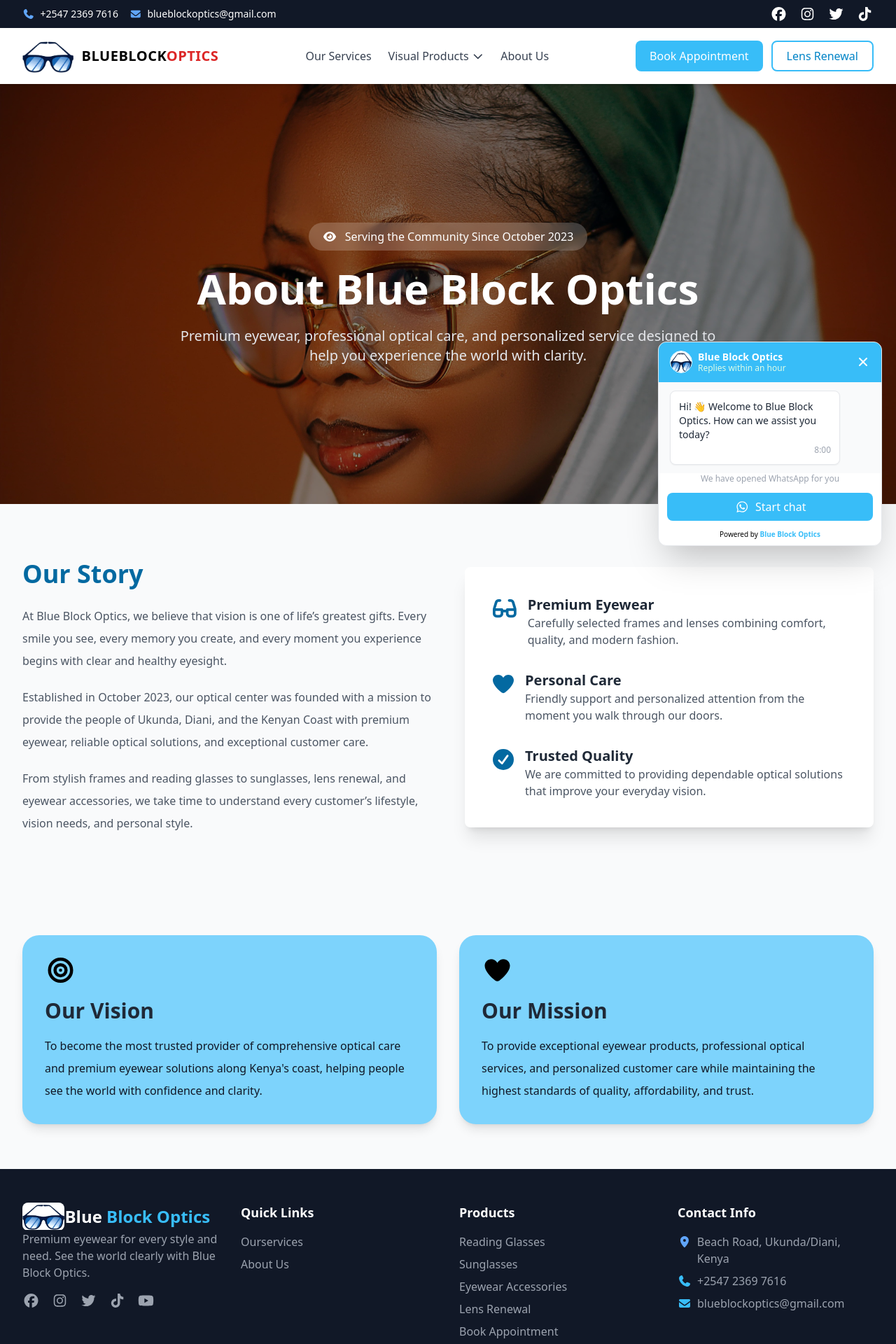
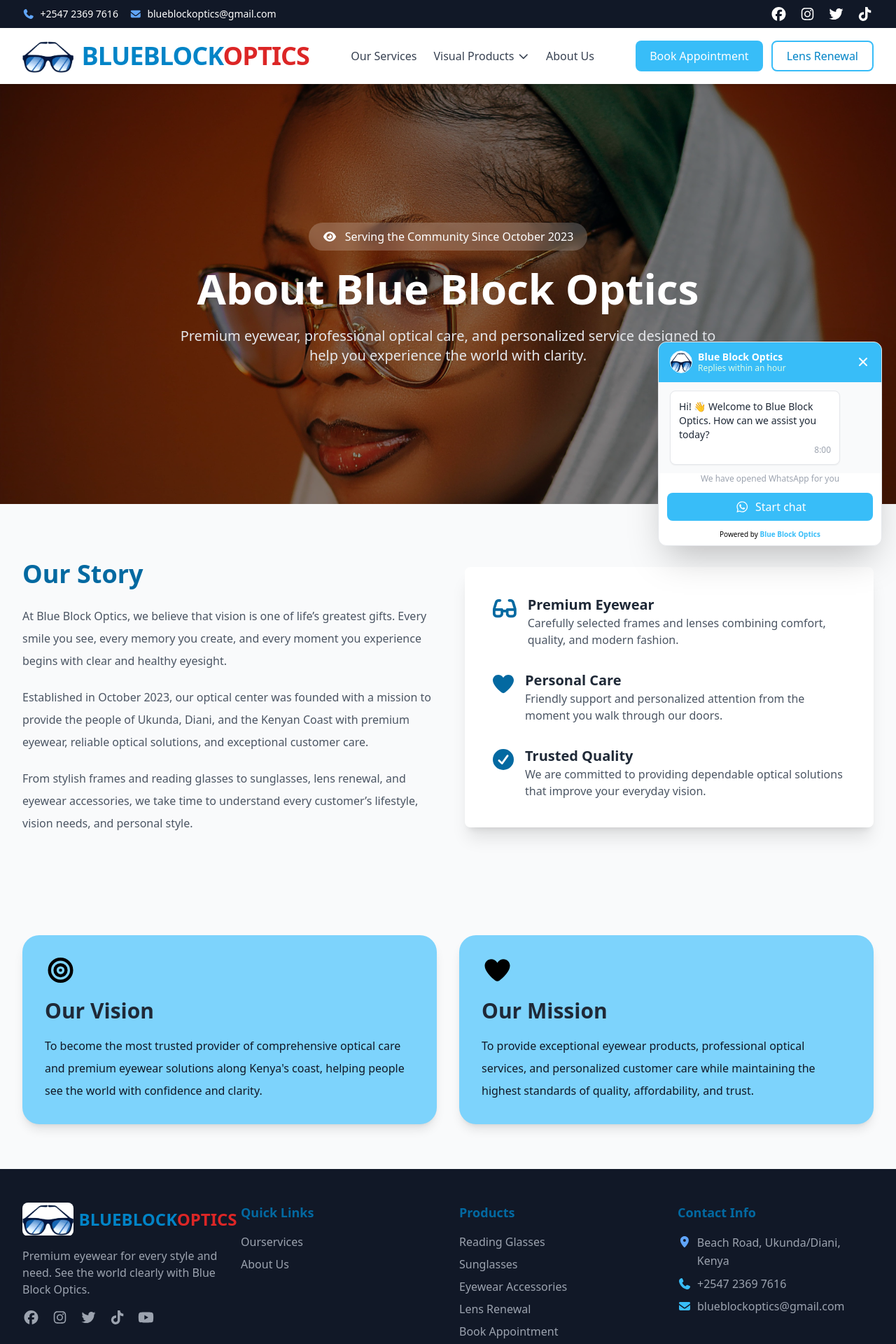
Before and after one commit to Realmunene/ltdoptics, a React (Create React App) app: page /about in a window 1280 px wide. Shown: the top 1920 px of the page at 70% size. Built offline with nearby package versions, Linux system fonts and the light colour scheme.

Commit message:
made client changes

```diff
--- a/src/Components/Footer.js
+++ b/src/Components/Footer.js
@@ -10,20 +10,22 @@
 
 const Footer = () => {
   return (
-    <footer className="bg-gray-900 text-white pt-12 pb-6">
+    <footer className="bg-gray-900 text-sky-700 pt-12 pb-6">
       <div className="container mx-auto px-4 md:px-8">
-        <div className="grid md:grid-cols-4 gap-8 mb-8">
+        <div className="grid grid-cols-1 sm:grid-cols-2 xl:grid-cols-4 gap-8 mb-8">
           {/* Company Info */}
           <div>
             {/* Logo */}
-          <Link to="/ltdoptics" className="flex items-center">
+          <Link to="/ltdoptics" className="flex items-center gap-2 mb-4">
   <img
     src={logo}
     alt="Blue Block Logo"
-              className="h-10 w-auto object-contain rounded-lg"
+    className="h-8 sm:h-10 lg:h-12 w-auto object-contain rounded-lg flex-shrink-0"
   />
-            <h3 className=" text-2xl font-bold ">
-              Blue<span className="text-sky-400"> Block Optics</span>
+
+  <h3 className="font-black uppercase leading-none whitespace-nowrap text-lg sm:text-xl lg:text-2xl">
+    <span className="text-sky-600">BlueBlock</span>
+    <span className="text-red-600">Optics</span>
   </h3>
 </Link>
             <p className="text-gray-400 mb-4">
@@ -76,7 +78,7 @@
             <ul className="space-y-2">
               <li className="flex items-start space-x-2">
                 <FontAwesomeIcon icon={faLocationDot} className="text-blue-400 mt-1" />
-                <span className="text-gray-400">Beach Road, Ukunda/Diani, Kenya</span>
+                <span className="text-gray-400 leading-relaxed">Beach Road, Ukunda/Diani, Kenya</span>
               </li>
               <li className="flex items-center space-x-2">
                 <FontAwesomeIcon icon={faPhone} className="text-sky-400" />
@@ -84,7 +86,7 @@
               </li>
               <li className="flex items-center space-x-2">
                 <FontAwesomeIcon icon={faEnvelope} className="text-sky-400" />
-                <span className="text-gray-400">blueblockoptics@gmail.com</span>
+                <span className="text-gray-400 break-all">blueblockoptics@gmail.com</span>
               </li>
             </ul>
           </div>
--- a/src/Components/NavigationBar.js
+++ b/src/Components/NavigationBar.js
@@ -78,21 +78,39 @@
         <div className="flex justify-between items-center py-4">
 
           {/* Logo */}
-          <Link to="/ltdoptics" className="flex items-center gap-2 sm:gap-3">
+          <Link to="/ltdoptics" className="flex items-center gap-1 sm:gap-2 lg:gap-3">
   <img
     src={logo}
     alt="Blue Block Logo"
-    className="h-8 sm:h-10 md:h-12 w-auto object-contain flex-shrink-0"
+    className="
+      h-8
+      sm:h-10
+      lg:h-12
+      w-auto
+      object-contain
+      flex-shrink-0
+    "
   />
 
-  <span className="font-black uppercase tracking-wide leading-none text-sm sm:text-lg md:text-xl whitespace-nowrap">
-    BLUEBLOCK<span className="text-red-600">OPTICS</span>
+  <span
+    className="
+      font-black
+      uppercase
+      tracking-tight
+      leading-none
+      whitespace-nowrap
+      animate-wave
+      text-lg
+      sm:text-2xl
+      lg:text-4xl
+    "
+  >
+    <span className="text-sky-600">BLUEBLOCK</span>
+    <span className="text-red-600">OPTICS</span>
   </span>
 </Link>
-
-
           {/* Desktop Navigation */}
-          <div className="hidden md:flex items-center space-x-6">
+          <div className="hidden xl:flex items-center space-x-6">
 
             <Link
               to="/services"
@@ -164,7 +182,7 @@
 
 
           {/* Desktop Buttons */}
-          <div className="hidden md:flex gap-3">
+          <div className="hidden xl:flex gap-3">
 
             <button
             onClick={() => openPopup("Eye Checkup Appointment")}
@@ -184,7 +202,7 @@
 
           {/* Mobile Hamburger / Close Button */}
           <button
-            className="md:hidden text-2xl text-gray-700"
+            className="xl:hidden text-2xl text-sky-700"
             onClick={() => setIsMobileMenuOpen(!isMobileMenuOpen)}
           >
             <FontAwesomeIcon
--- a/tailwind.config.js
+++ b/tailwind.config.js
@@ -13,6 +13,7 @@
 
       animation: {
         zoom: "zoom 20s ease-in-out infinite alternate",
+        wave: "wave 2s ease-in-out infinite",
       },
 
       keyframes: {
@@ -24,6 +25,15 @@
             transform: "scale(1.2)",
           },
         },
+
+        wave: {
+          "0%, 100%": {
+            transform: "translateY(0px)",
+          },
+          "50%": {
+            transform: "translateY(-4px)",
+          },
+        },
       },
     },
   },
```
Lines whose indentation alone changed are shown as unchanged.
